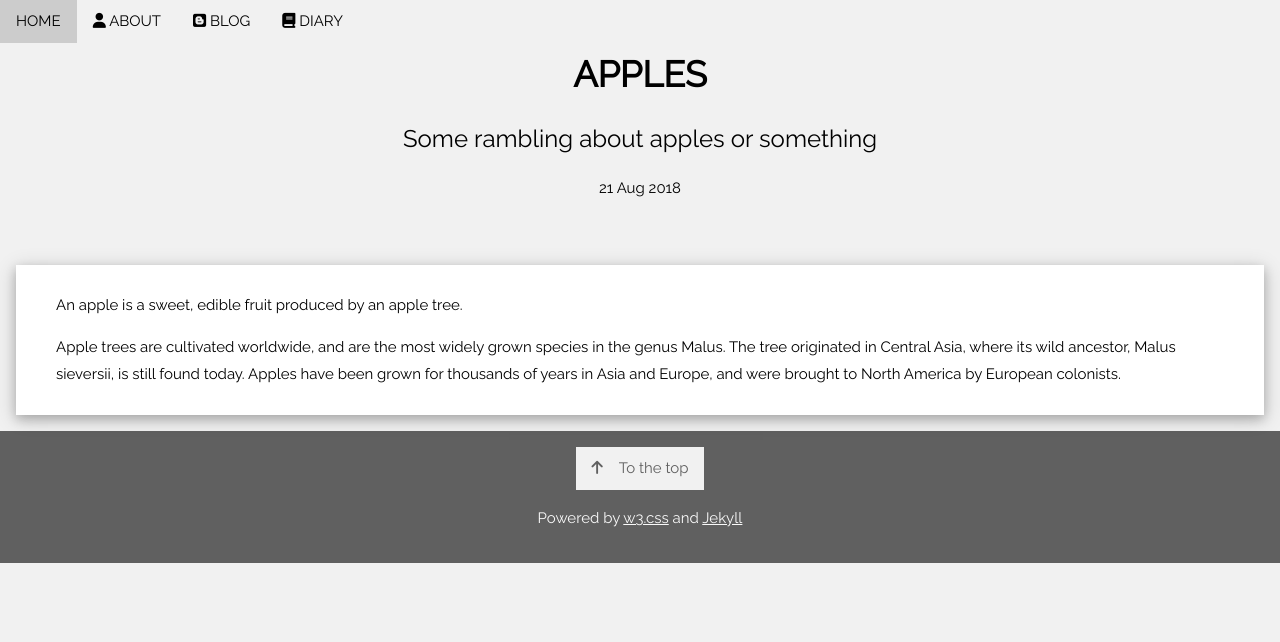
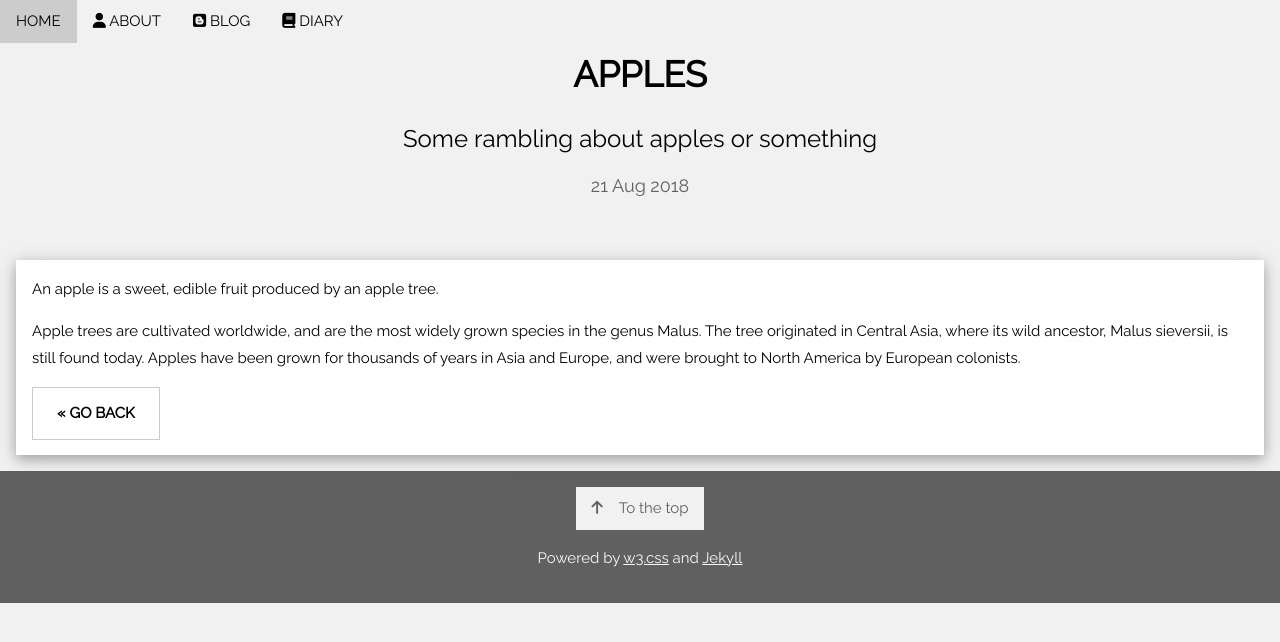
Before and after one commit to k8ieone/site, a Jekyll site: the page built from diary/_posts/2018-08-21-apples.md, in a window 1280 px wide. Shown: the top 642 px of the page. Built offline with Jekyll 4.4.1, drawn with Linux system fonts in a browser that asks for light colours; nearby versions of some CDN libraries.

Commit message:
Improvements, improvements...

```diff
--- a/_includes/footer.html
+++ b/_includes/footer.html
@@ -1,4 +1,4 @@
 <footer class="w3-center w3-black w3-padding-16 w3-opacity w3-hover-opacity-off">
-  <a href="#home" class="w3-button w3-light-grey"><i class="fa fa-arrow-up w3-margin-right"></i>To the top</a>
+  <a href="#top" class="w3-button w3-light-grey"><i class="fa fa-arrow-up w3-margin-right"></i>To the top</a>
   <p>Powered by <a href="https://www.w3schools.com/w3css/default.asp" title="W3.CSS" target="_blank" class="w3-hover-text-green">w3.css</a> and <a href="https://jekyllrb.com/" title="Jekyll" target="_blank" class="w3-hover-text-green">Jekyll</a></p>
 </footer>
--- a/_includes/header.html
+++ b/_includes/header.html
@@ -4,7 +4,7 @@
     <a class="w3-bar-item w3-button w3-hover-black w3-hide-medium w3-hide-large w3-right" href="javascript:void(0);" onclick="toggleFunction()" title="Toggle Navigation Menu">
       <i class="fa fa-bars"></i>
     </a>
-    <a href="/index.html" class="w3-bar-item w3-button">HOME</a>
+    <a href="/index.html#top" class="w3-bar-item w3-button">HOME</a>
     <a href="/index.html#about" class="w3-bar-item w3-button w3-hide-small"><i class="fa fa-user"></i> ABOUT</a>
     <a href="/blog.html" class="w3-bar-item w3-button w3-hide-small"><i class="fa-brands fa-blogger"></i> BLOG</a>
     <a href="/diary.html" class="w3-bar-item w3-button w3-hide-small"><i class="fa fa-book"></i> DIARY</a>
--- a/_layouts/listing.html
+++ b/_layouts/listing.html
@@ -7,10 +7,10 @@ and is wrapped around the whole page content, except for the footer in this exam
 <div class="w3-content" style="max-width:1400px">
 
 <!-- Header -->
-<header class="w3-container w3-center w3-padding-32">
+<header class="w3-container w3-center w3-padding-32" id="top">
   <h1><b>MY {{ page.title | upcase }}</b></h1>
   <h3>Welcome to <span class="w3-tag">Kate</span>'s {{ page.cat }}</h3>
-  <p>{{ page.desc }}</p>
+  <h5>{{ page.desc }}</h5>
 </header>
 
 <!-- Grid -->
--- a/_layouts/post.html
+++ b/_layouts/post.html
@@ -7,10 +7,10 @@ and is wrapped around the whole page content, except for the footer in this exam
 <div class="w3-content" style="max-width:1400px">
 
 <!-- Header -->
-<header class="w3-container w3-center w3-padding-32">
+<header class="w3-container w3-center w3-padding-32" id="top">
   <h1><b>{{ page.title | upcase }}</b></h1>
   <h3>{{ page.subtitle }}</h3>
-  <p>{{ page.date | date_to_string }}</p>
+  <h5><span class="w3-opacity">{{ page.date | date_to_string }}</span></h5>
 </header>
 
 <!-- Grid -->
@@ -18,9 +18,10 @@ and is wrapped around the whole page content, except for the footer in this exam
 
 <!-- Card with the content -->
 <div class="w3-col 18 s12">
-  <div class="w3-card-4 w3-margin w3-white w3-padding-large">
+  <div class="w3-card-4 w3-margin w3-white w3-margin">
     <div class="w3-container">
       <p>{{ content }}</p>
+      <p><button class="w3-button w3-padding-large w3-white w3-border" onclick="history.back()"><b>« GO BACK</b></button></p>
     </div>
   </div>
 
--- a/index.html
+++ b/index.html
@@ -64,7 +64,7 @@ body, html {
 {%- include header.html -%}
 
 <!-- First Parallax Image with Logo Text -->
-<div class="bgimg-1 w3-display-container w3-opacity-min" id="home">
+<div class="bgimg-1 w3-display-container w3-opacity-min" id="top">
   <div class="w3-display-middle" style="white-space:nowrap;">
     <span class="w3-center w3-padding-large w3-black w3-xlarge w3-wide w3-animate-opacity">HI, I'M KATE!</span>
   </div>
```
Also changed, not shown: 1 other file.
